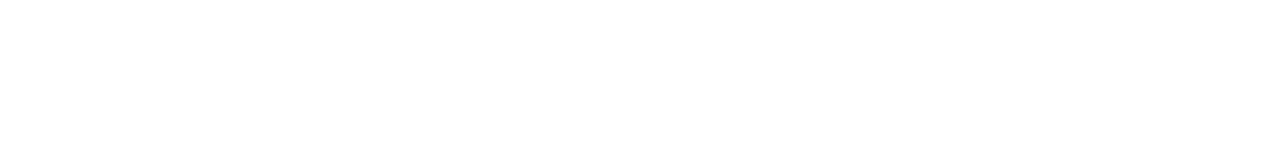
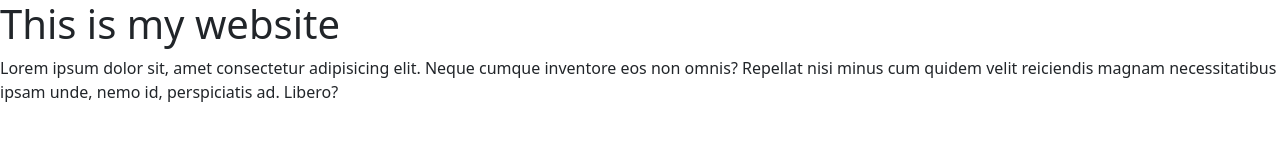
Before and after one commit to ferjoaguilar/fsj-20, a plain HTML site: page index.html in a window 1280 px wide. Drawn offline with nearby package versions, Linux system fonts and the light colour scheme.

Commit message:
feat(heading):add title and description:sparkles:

```diff
--- a/index.html
+++ b/index.html
@@ -1,12 +1,19 @@
 <!DOCTYPE html>
 <html lang="en">
+
 <head>
     <meta charset="UTF-8">
     <meta name="viewport" content="width=device-width, initial-scale=1.0">
     <title>Mi blog</title>
-    <link href="https://cdn.jsdelivr.net/npm/bootstrap@5.3.2/dist/css/bootstrap.min.css" rel="stylesheet" integrity="sha384-T3c6CoIi6uLrA9TneNEoa7RxnatzjcDSCmG1MXxSR1GAsXEV/Dwwykc2MPK8M2HN" crossorigin="anonymous">
+    <link href="https://cdn.jsdelivr.net/npm/bootstrap@5.3.2/dist/css/bootstrap.min.css" rel="stylesheet"
+        integrity="sha384-T3c6CoIi6uLrA9TneNEoa7RxnatzjcDSCmG1MXxSR1GAsXEV/Dwwykc2MPK8M2HN" crossorigin="anonymous">
 </head>
+
 <body>
+    <h1>This is my website</h1>
+    <p>Lorem ipsum dolor sit, amet consectetur adipisicing elit.
+        Neque cumque inventore eos non omnis? Repellat nisi minus cum quidem velit
+        reiciendis magnam necessitatibus ipsam unde, nemo id, perspiciatis ad. Libero?</p>
+</body>
 
-</body>
 </html>
```
